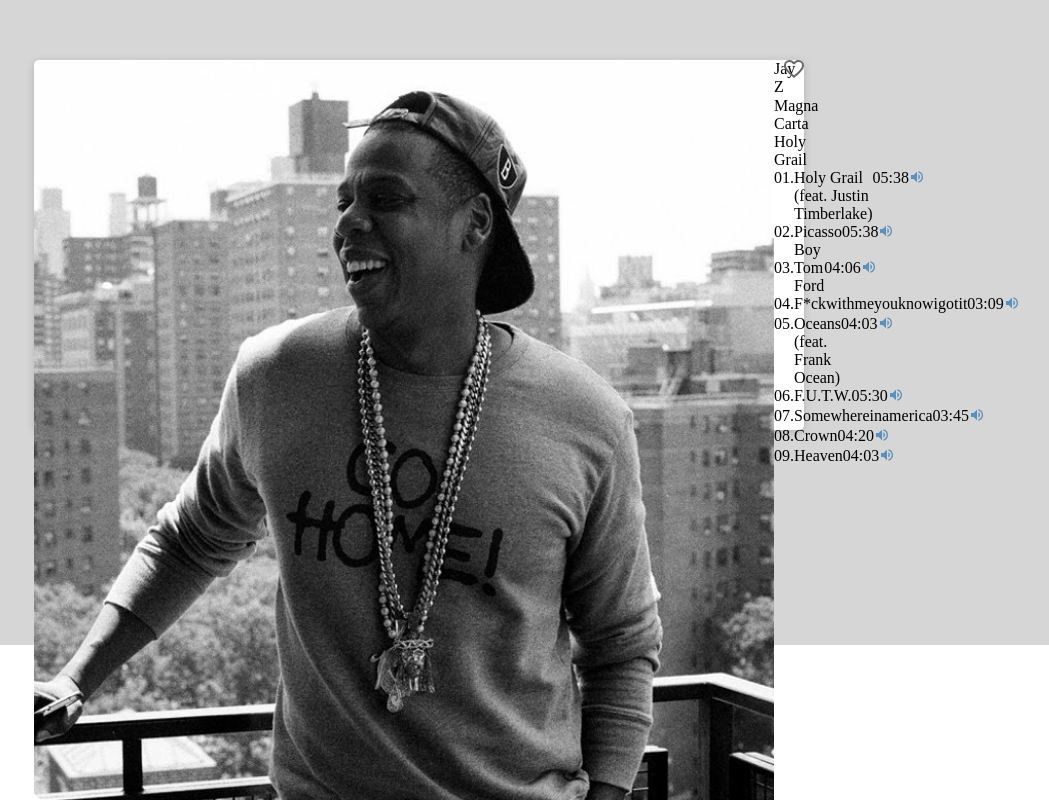
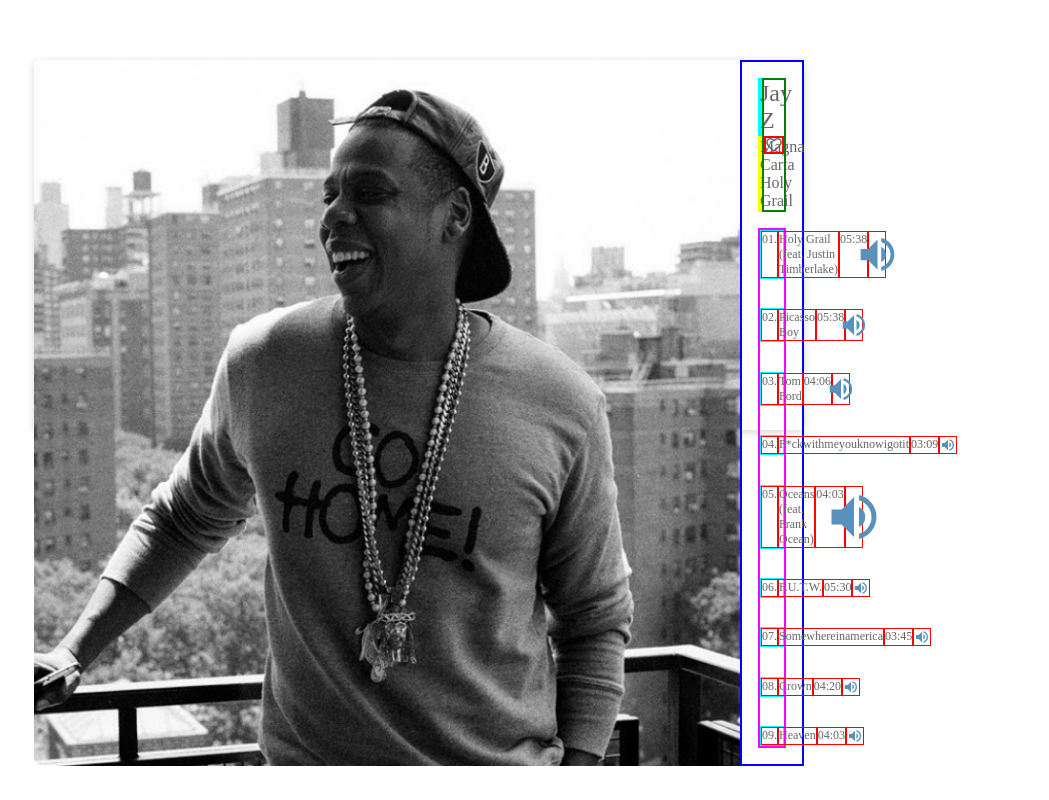
Before and after one commit to alstroemerieae/ejercicio-maqueta-axlot, a plain HTML site: page index.html in a window 1280 px wide. Shown: the part 155-955 px from the top of the page, without its empty margins (221-1270 px from the left). After the commit the page ends 921 px from the top, so only its background shows below. Drawn offline with Linux system fonts and the light colour scheme.

Commit message:
Update playlist section style

```diff
--- a/css/main.css
+++ b/css/main.css
@@ -8,7 +8,8 @@
       05. Playlist Artist
       06. Playlist Album
       07. Playlist Save
-      07. Playlist Tracks
+      08. Playlist Tracks
+        09. Playlist Track Container
 ======================================================
 */
 
@@ -42,7 +43,7 @@ body {
 
   min-height: 100vh;
 
-  background-color: var(--gray);
+  background-color: var(--white);
 }
 
 
@@ -54,8 +55,9 @@ body {
   align-items: center;
   width: 770px;
   height: 370px;
-  box-shadow: 0px 2px 8px #00000029;
-  background: #FFFFFF;
+  box-shadow: 0px 2px 8px var(--gray);
+  background: var(--white);
+  color: var(--dark-gray);
   border-radius: 5px;
 }
 
@@ -74,7 +76,8 @@ body {
 
 /* 04. Playlist */
 .player__playlist {
-  /* border: 2px solid blue; */
+  border: 2px solid blue;
+  padding: 1rem;
   height: 100%;
   display: grid;
   grid-template-columns: .5fr 7fr 1.5fr 1fr;
@@ -83,33 +86,59 @@ body {
 
 /* 05. Playlist Artist */
 .player__playlist--artist {
-  /* border: 2px solid cyan; */
-  grid-column: 1/3;
+  border: 2px solid cyan;
+  grid-column: 1/4;
   grid-row: auto;
+  font-size: 1.5rem;
 }
 
 /* 06. Playlist Album */
 .player__playlist--album {
-  /* border: 2px solid yellow; */
-  grid-column: 1/3;
+  border: 2px solid yellow;
+  grid-column: 1/4;
   grid-row: auto;
+  font-size: 1rem;
 }
 
 /* 07. Playlist Save */
 .player__playlist--save {
-  /* border: 2px solid green; */
+  border: 2px solid green;
   grid-column: 4/5;
   grid-row: 1/3;
+  display: flex;
+  justify-content: center;
+  align-items: center;
+}
+
+.player__playlist--save img {
+  border: 2px solid red;
+  width: 1.25rem;
+  height: 1.147rem;
 }
 
 /* 08. Playlist Tracks */
 .player__playlist--tracks {
-  /* border: 2px solid magenta; */
+  margin-top: 1rem;
+  border: 2px solid magenta;
   grid-column: 1/5;
   grid-row: 3/4;
+  display: flex;
+  flex-direction: column;
+  justify-content: space-between;
+  font-size: .75rem;
 }
 
 .track-container {
   display: grid;
   grid-template-columns: .5fr 7fr 1.5fr 1fr;
+  border: 1px solid cyan;
 }
+
+.track-container > * {
+  border: 1px solid red;
+}
+
+.track-play-status {
+  display: flex;
+  justify-content: center;
+}
```
